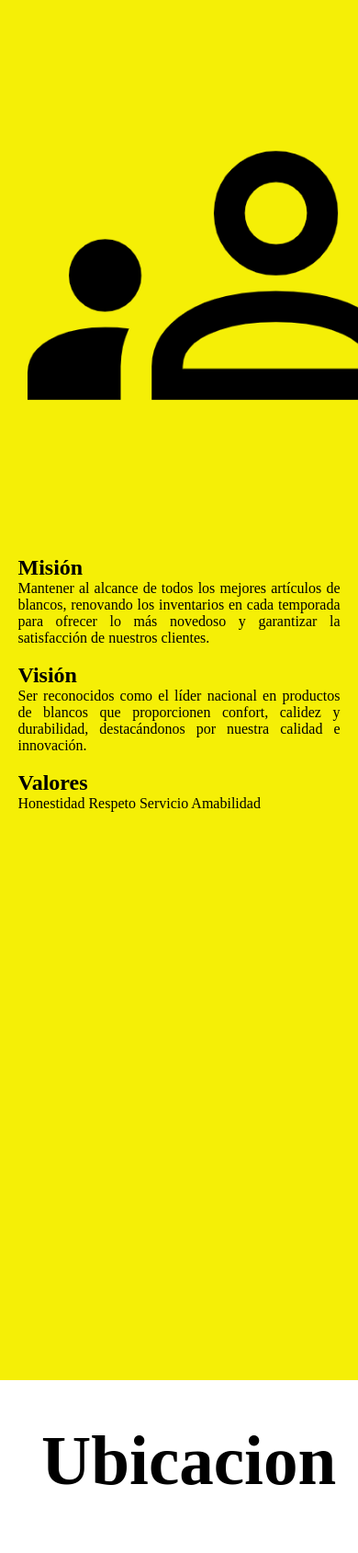
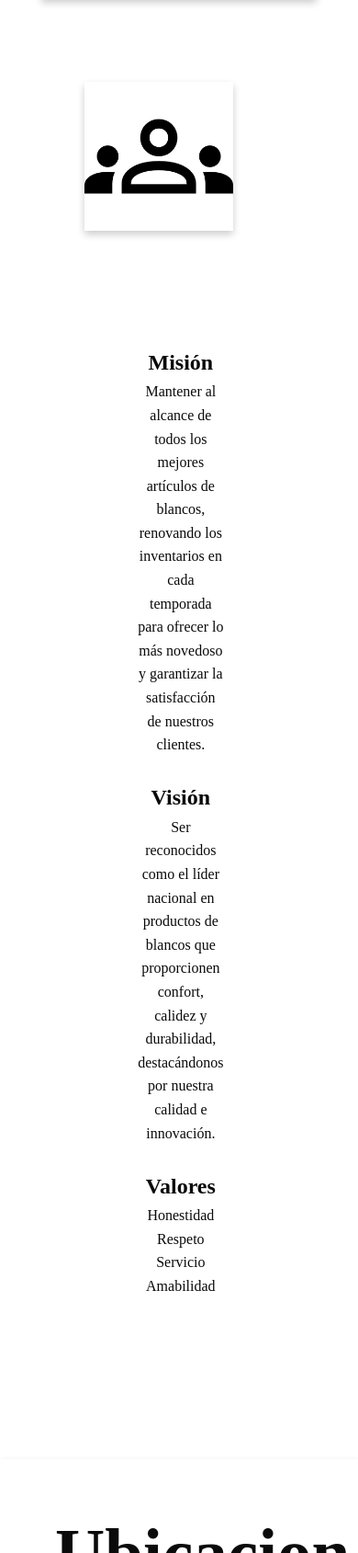
Before and after one commit to Matt2130/ProyectoIntegradora_cuatri3, a Flask app: page / in a window 390 px wide; the page is wider, and only the part inside the window is pictured. Shown: the part 3056-4745 px from the top of that part at 92% size. Run offline with Flask 3, Linux system fonts and the light colour scheme; data comes from the database, SQL or seed files in the repository; some libraries are stand-ins or nearby versions.

Commit message:
Avance 48

```diff
--- a/Integradora/static/css/index.css
+++ b/Integradora/static/css/index.css
@@ -1,182 +1,285 @@
+/* Estilos base */
 * {
     margin: 0;
     padding: 0;
     box-sizing: border-box;
+    font-family: 'Times New Roman', Times, serif;
 }
-/*Primera parte*/
-#inicio{
+
+body {
+    background-color: white;
+    color: rgb(10, 10, 10);
+}
+
+/* Sección de Inicio */
+#inicio {
     width: 100%;
     height: 100vh;
     background-size: cover;
     background-position: center;
     background-repeat: no-repeat;
-    background-image: url('../image/bed.jpg');
+    background-image: url('../image/fondo1.jpg');
+    display: flex;
+    flex-direction: column;
+    justify-content: center;
+    align-items: center;
     text-align: center;
+    color: white;
+    box-shadow: 0 4px 8px rgba(0, 0, 0, 0.2);
 }
-#inicio img{
+
+#inicio h1 {
+    font-size: 5vh;
+    font-weight: bold;
+    margin-bottom: 1vh;
+    text-shadow: 2px 2px 4px rgba(0, 0, 0, 0.6);
+    animation: fadeInDown 1.5s ease-in-out;
+}
+
+#inicio p {
+    font-size: 2.5vh;
+    margin-bottom: 3vh;
+    font-weight: 300;
+    text-shadow: 1px 1px 3px rgba(0, 0, 0, 0.5);
+    animation: fadeInUp 1.5s ease-in-out;
+}
+
+#inicio img {
     width: auto;
-    height: 40vh;
-    margin-top: 5vh;
+    height: 50vh;
+    margin: 0 auto;
+    box-shadow: 0 4px 8px rgba(0, 0, 0, 0.2);
 }
+
 #inicio button {
-    width: auto;
-    height: auto;
-    padding: 1%;
-    border-radius: 5%;
+    padding: 1.5vh 3vh;
+    border-radius: 50px;
     border: none;
-    padding: 1vh;
-    display: inline-flex;
-    align-items: center;
-    white-space: nowrap;
     cursor: pointer;
-    margin-top: 10vh;
     color: white;
-    background-color: #EC221F;
+    background-color: #2E4595;
     font-size: 2vh;
+    transition: transform 0.3s, box-shadow 0.3s, background-color 0.3s;
+    box-shadow: 0 4px 8px rgba(0, 0, 0, 0.2);
+    margin-top: 2vh;
+    position: relative;
+    overflow: hidden;
 }
+
+/* Efecto de hover dinámico */
 #inicio button:hover {
     transform: scale(1.1);
+    box-shadow: 0 6px 15px rgba(46, 69, 149, 0.5);
+    background-color: #3a5bb5;
 }
 
+/* Animación de pulsación al hacer clic */
 #inicio button:active {
-    transform: scale(0.9);
+    transform: scale(0.95);
+    box-shadow: 0 2px 5px rgba(46, 69, 149, 0.5);
 }
 
+/* Agregar ondas desde el centro al hacer clic */
+#inicio button::after {
+    content: '';
+    position: absolute;
+    top: 50%;
+    left: 50%;
+    width: 0;
+    height: 0;
+    background: rgba(255, 255, 255, 0.5);
+    border-radius: 50%;
+    transform: translate(-50%, -50%);
+    animation: ripple 0.6s ease-out;
+    pointer-events: none;
+}
 
-/*2 Parte*/
-#vision_mision{
+#inicio button:active::after {
+    width: 300%;
+    height: 300%;
+}
+
+/* Keyframes para el efecto de onda */
+@keyframes ripple {
+    0% {
+        width: 0;
+        height: 0;
+        opacity: 1;
+    }
+    100% {
+        width: 300%;
+        height: 300%;
+        opacity: 0;
+    }
+}
+
+/* Animaciones */
+@keyframes fadeInDown {
+    0% {
+        opacity: 0;
+        transform: translateY(-20px);
+    }
+    100% {
+        opacity: 1;
+        transform: translateY(0);
+    }
+}
+
+@keyframes fadeInUp {
+    0% {
+        opacity: 0;
+        transform: translateY(20px);
+    }
+    100% {
+        opacity: 1;
+        transform: translateY(0);
+    }
+}
+
+/* Misión y Visión */
+#vision_mision {
+    display: flex;
+    flex-wrap: wrap;
+    justify-content: center;
+    align-items: center;
     width: 100%;
-    height: auto;
-    background-color: black;
-    display: flex;
     height: 100vh;
-    color: white;
+    background-color: white;
+    box-shadow: 0 4px 8px rgba(0, 0, 0, 0.2);
 }
-#vision_mision #image{
-    width: 30%;
-    height: 100vh;
+
+#vision_mision #image {
+    flex: 1;
+    min-width: 300px;
+    max-width: 40%;
+    height: 100%;
     background-size: cover;
     background-position: center;
     background-repeat: no-repeat;
-    background-image: url('../image/bed_vertical.jpg');
+    background-image: url('../image/cama1.jpg');
+    box-shadow: 0 4px 8px rgba(0, 0, 0, 0.2);
+}
+
+#vision_mision #texto1 {
+    flex: 2;
+    padding: 5vh;
+    overflow: auto;
     text-align: center;
-    margin-left: auto;
+    line-height: 1.6;
 }
-#vision_mision #texto1{
-    width: 50%;
-    margin: 5vh;
+
+/* Acerca de Nosotros */
+#acercadenosotros {
+    display: flex;
+    justify-content: center;
+    align-items: center;
+    flex-wrap: wrap;
+    width: 100%;
+    padding: 4vh;
+    height: auto;
+    background-color: white;
+    box-shadow: 0 4px 8px rgba(0, 0, 0, 0.2);
+}
+
+#acercadenosotros img {
+    max-width: 60%;
+    height: auto;
+    margin: 2vh;
+    box-shadow: 0 4px 8px rgba(0, 0, 0, 0.2);
+}
+
+#acercadenosotros #texto2 {
+    flex: 1;
+    padding: 4vh;
     overflow: auto;
-    text-align: justify;
+    text-align: center;
+    line-height: 1.6;
+    margin: 2vh;
 }
-/*3 parte*/
-#acercadenosotros{
+
+/* Ubicación */
+#ubicacion {
     width: 100%;
-    height: 60vh;
-    background-color: #F5EF06;
-    display: flex;
     text-align: center;
+    padding: 4vh;
+    background-color: white;
+    box-shadow: 0 4px 8px rgba(0, 0, 0, 0.2);
 }
-#acercadenosotros img{
-    padding: 5vh;
-    width: auto;
-    height: 60vh;
+
+#ubicacion h2 {
+    font-size: 5vh;
+    margin-bottom: 3vh;
 }
-#acercadenosotros #texto2{
-    width: 50%;
-    margin: 5vh;
-    overflow: auto;
-    text-align: justify;
-}
-/*4 parte*/
-#ubicacion h2{
-    text-align: center;
-    padding: 3vh;
-    font-size: 5vh;
-}
-#ubicacion iframe{
+
+#ubicacion iframe {
     width: 100%;
     height: 50vh;
-    margin: 1vh 0;
+    margin: 2vh 0;
+    box-shadow: 0 4px 8px rgba(0, 0, 0, 0.2);
 }
-#ubicacion h3{
+
+#ubicacion h3 {
     font-size: 3vh;
-    text-align: center;
-    /*
-    vertical-align: middle;
-    */
+    margin-top: 2vh;
 }
-#ubicacion-text{
+
+#ubicacion-text {
     display: flex;
+    justify-content: center;
+    align-items: center;
+    flex-wrap: wrap;
     padding: 2vh;
 }
-#ubicacion-text img{
-    width: auto;
+
+#ubicacion-text img {
     height: 3vh;
+    margin: 0 1vh;
+}
+
+/* Responsividad */
+/* Teléfonos */
+@media (max-width: 768px) {
+    #inicio h1 {
+        font-size: 4vh;
+    }
+
+    #inicio p {
+        font-size: 2vh;
+    }
+
+    #inicio img {
+        height: 30vh;
+    }
+
+    #vision_mision,
+    #acercadenosotros {
+        flex-direction: column;
+    }
+
+    #vision_mision #image {
+        height: 40vh;
+    }
+
+    #ubicacion iframe {
+        height: 40vh;
+    }
 }
 
 /* Tablets */
-@media screen and (min-width: 769px) and (max-width: 1024px) {
-    #inicio img{
-        width: auto;
-        height: 40vh;
-        margin-top: 10%;
+@media (min-width: 769px) and (max-width: 1024px) {
+    #inicio h1 {
+        font-size: 4.5vh;
     }
-    #inicio button {
-        padding: 3vh;
-        font-size: 2.5vh;
+
+    #inicio p {
+        font-size: 2.2vh;
     }
-    #vision_mision #image{
-        width: 40%;
+
+    #vision_mision #image {
+        height: 50vh;
     }
-    #acercadenosotros{
-        display: block;
-        height: 100vh;
-    }
-    #acercadenosotros img{
-        padding: 2vh;
-        width: 40vh;
-        height: auto;
-    }
-    #acercadenosotros #texto2{
-        width: 90%;
+
+    #ubicacion iframe {
         height: 45vh;
-        margin: auto;
-    }
-    #ubicacion-text{
-        display: flex;
-        padding: 2vh;
     }
 }
-/* telefonos */
-@media screen and (max-width: 768px) {
-    #inicio img{
-        width: auto;
-        height: 30vh;
-        margin-top: 10%;
-    }
-    #inicio button {
-        padding: 3vh;
-        font-size: 1.5vh;
-    }
-    #vision_mision #image{
-        width: 40%;
-    }
-    #acercadenosotros{
-        display: block;
-        height: 100vh;
-    }
-    #acercadenosotros img{
-        padding: 2vh;
-        width: 40vh;
-        height: auto;
-    }
-    #acercadenosotros #texto2{
-        width: 90%;
-        height: 45vh;
-        margin: auto;
-    }
-    #ubicacion-text{
-        display: flex;
-        padding: 2vh;
-    }
-}
```
